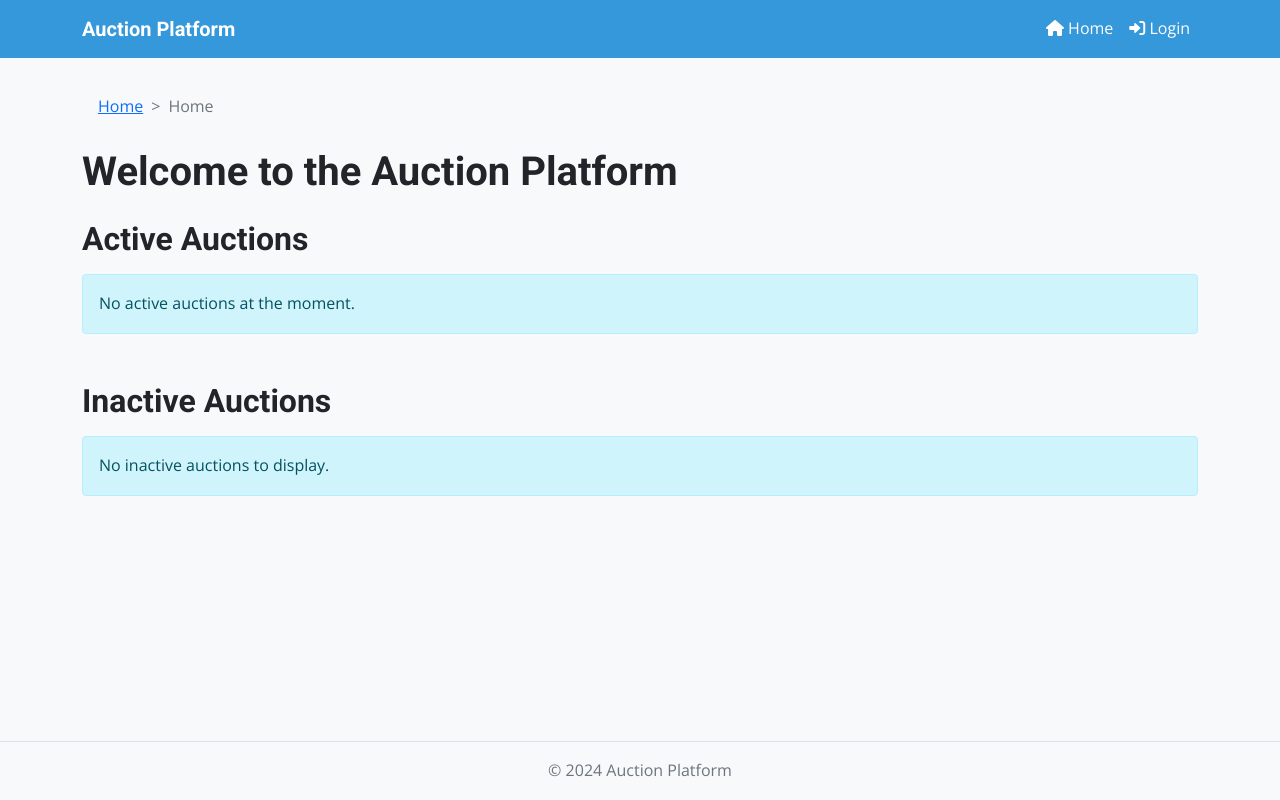
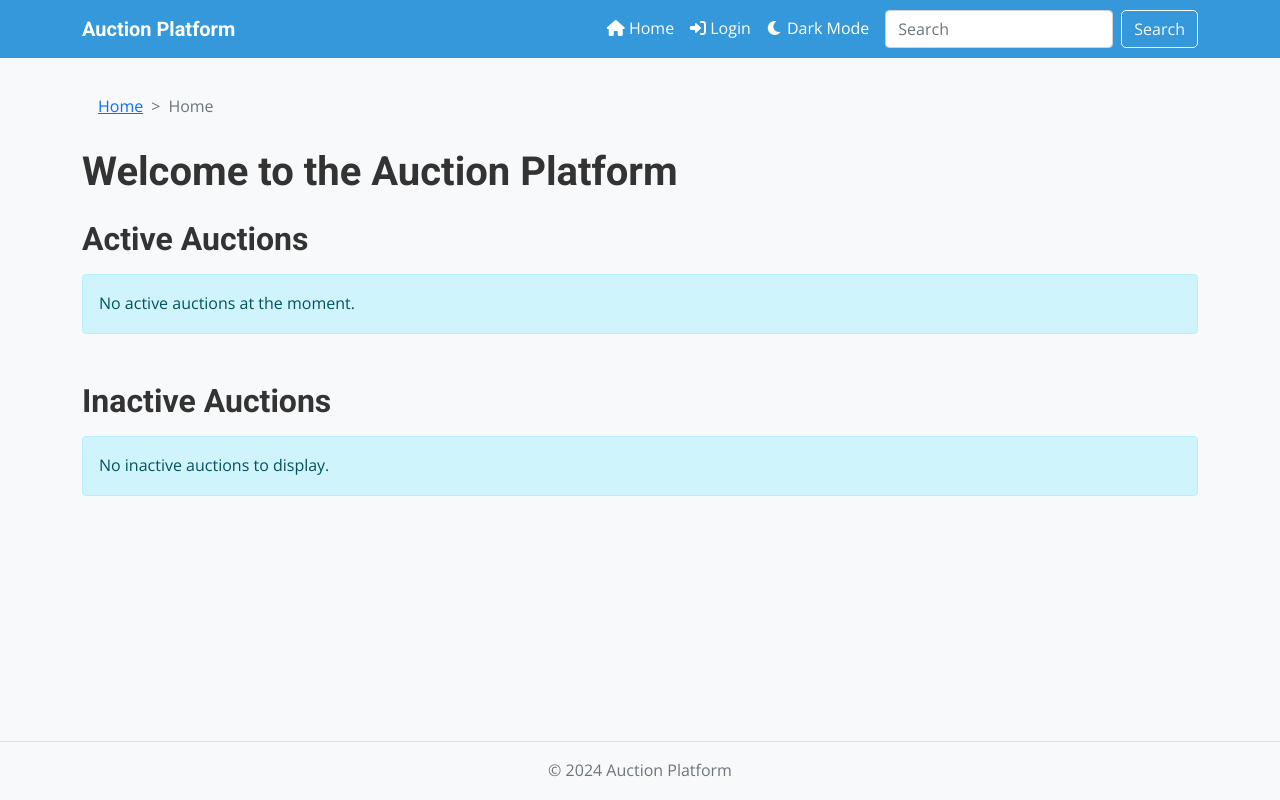
Before and after one commit to rpodpriatov/Tauction, a Flask app: page / in a window 1280 px wide. Run offline with Flask 3, Linux system fonts and the light colour scheme; parts of the project's set-up code (start-up, migrations or seed data) failed here and were passed over.

Commit message:
Agent query: Please verify the following UI/UX enhancements: 1) Dark mode toggle functionality, 2) Responsive navigation menu, 3) Search functionality, 4) Masonry layout for auction cards, 5) Improved card design and animations. Are all these features visible and working correctly?

```diff
--- a/static/css/style.css
+++ b/static/css/style.css
@@ -4,15 +4,19 @@
     --secondary-color: #2ecc71;
     --accent-color: #e74c3c;
     --background-color: #f8f9fa;
+    --text-color: #333;
+    --card-background: #fff;
 }
 
 body {
     font-family: 'Open Sans', sans-serif;
     background-color: var(--background-color);
+    color: var(--text-color);
     line-height: 1.6;
     display: flex;
     flex-direction: column;
     min-height: 100vh;
+    transition: background-color 0.3s ease, color 0.3s ease;
 }
 
 h1, h2, h3, h4, h5, h6 {
--- a/static/js/main.js
+++ b/static/js/main.js
@@ -174,16 +174,24 @@ document.addEventListener('DOMContentLoaded', animateOnScroll);
 
 // Implement dark mode toggle
 const darkModeToggle = document.getElementById('dark-mode-toggle');
-if (darkModeToggle) {
-    darkModeToggle.addEventListener('click', () => {
+const darkModeToggleMobile = document.getElementById('dark-mode-toggle-mobile');
+
+function toggleDarkMode() {
     document.body.classList.toggle('dark-mode');
     localStorage.setItem('dark-mode', document.body.classList.contains('dark-mode'));
-    });
+}
+
+if (darkModeToggle) {
+    darkModeToggle.addEventListener('click', toggleDarkMode);
+}
+
+if (darkModeToggleMobile) {
+    darkModeToggleMobile.addEventListener('click', toggleDarkMode);
+}
 
 // Check for saved dark mode preference
 if (localStorage.getItem('dark-mode') === 'true') {
     document.body.classList.add('dark-mode');
-    }
 }
 
 // Implement responsive navigation menu
@@ -199,13 +207,33 @@ if (navbarToggler && navbarCollapse) {
 // Implement search functionality
 const searchForm = document.getElementById('search-form');
 const searchInput = document.getElementById('search-input');
+const searchFormMobile = document.getElementById('search-form-mobile');
+const searchInputMobile = document.getElementById('search-input-mobile');
 
-if (searchForm && searchInput) {
-    searchForm.addEventListener('submit', (e) => {
+function handleSearch(e) {
     e.preventDefault();
-        const searchTerm = searchInput.value.trim();
+    const searchTerm = this.querySelector('input[type="search"]').value.trim();
     if (searchTerm) {
         window.location.href = `/search?q=${encodeURIComponent(searchTerm)}`;
     }
+}
+
+if (searchForm && searchInput) {
+    searchForm.addEventListener('submit', handleSearch);
+}
+
+if (searchFormMobile && searchInputMobile) {
+    searchFormMobile.addEventListener('submit', handleSearch);
+}
+
+// Initialize Masonry layout
+document.addEventListener('DOMContentLoaded', function() {
+    const grid = document.querySelector('.masonry-grid');
+    if (grid) {
+        new Masonry(grid, {
+            itemSelector: '.col',
+            columnWidth: '.col',
+            percentPosition: true
         });
     }
+});
--- a/templates/base.html
+++ b/templates/base.html
@@ -39,7 +39,14 @@
                             <a class="nav-link" href="{{ url_for('auth.login') }}"><i class="fas fa-sign-in-alt"></i> Login</a>
                         </li>
                     {% endif %}
+                    <li class="nav-item">
+                        <a class="nav-link" href="#" id="dark-mode-toggle"><i class="fas fa-moon"></i> Dark Mode</a>
+                    </li>
                 </ul>
+                <form class="d-flex ms-2" id="search-form">
+                    <input class="form-control me-2" type="search" placeholder="Search" aria-label="Search" id="search-input">
+                    <button class="btn btn-outline-light" type="submit">Search</button>
+                </form>
             </div>
         </div>
     </nav>
@@ -73,7 +80,14 @@
                         <a class="nav-link" href="{{ url_for('auth.login') }}"><i class="fas fa-sign-in-alt"></i> Login</a>
                     </li>
                 {% endif %}
+                <li class="nav-item">
+                    <a class="nav-link" href="#" id="dark-mode-toggle-mobile"><i class="fas fa-moon"></i> Dark Mode</a>
+                </li>
             </ul>
+            <form class="mt-3" id="search-form-mobile">
+                <input class="form-control mb-2" type="search" placeholder="Search" aria-label="Search" id="search-input-mobile">
+                <button class="btn btn-outline-primary w-100" type="submit">Search</button>
+            </form>
         </div>
     </div>
 
```
Also changed, not shown: other parts of static/css/style.css (+55 -0 lines). Lines whose indentation alone changed are shown as unchanged.
